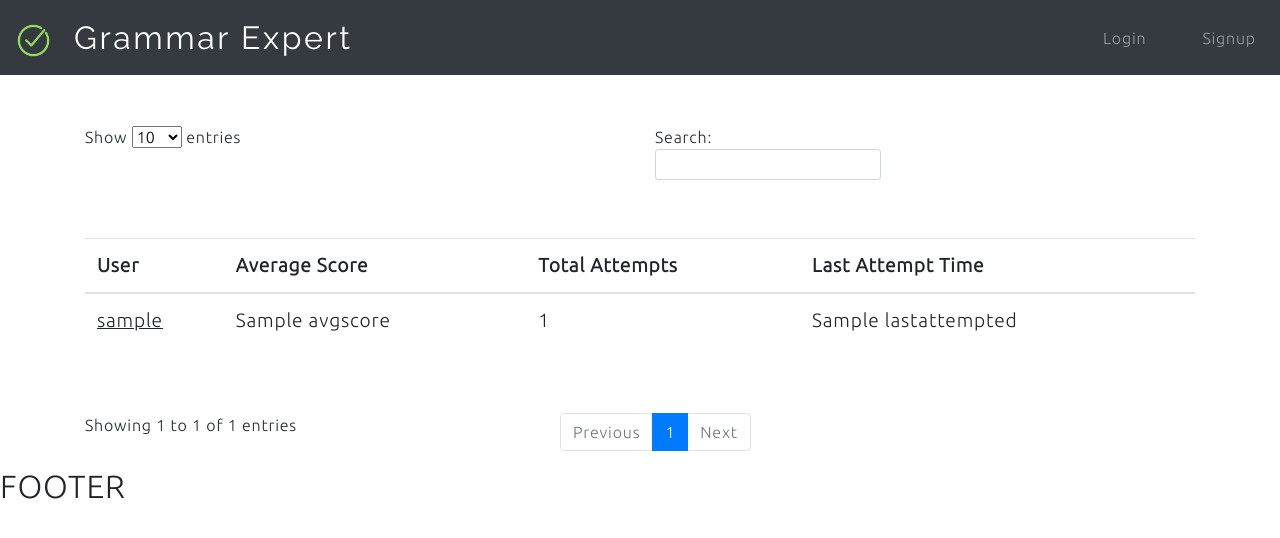
After one commit to vikasAravi/TheGrammerlyProject, a Django app: template myapp/templates/getallusersummary.html in a window 1280 px wide. The commit adds this page. Shown: the top 538 px of the page. Run offline with Django 3.2, Linux system fonts and the light colour scheme; the template is opened without the code that fills it: most values are stand-ins (such as "Sample title", 1, 10 or a date in 2020); some libraries are stand-ins or nearby versions.

Commit message:
added all user view

```diff
--- /dev/null
+++ b/myapp/static/userperfdata.js
@@ -0,0 +1,85 @@
+//this is for context of testcreator view of a particular user
+function getCookie(name) {
+    var cookieValue = null;
+    if (document.cookie && document.cookie != '') {
+        var cookies = document.cookie.split(';');
+        for (var i = 0; i < cookies.length; i++) {
+            var cookie = jQuery.trim(cookies[i]);
+            // Does this cookie string begin with the name we want?
+            if (cookie.substring(0, name.length + 1) == (name + '=')) {
+                cookieValue = decodeURIComponent(cookie.substring(name.length + 1));
+                break;
+            }
+        }
+    }
+    return cookieValue;
+}
+
+$.ajaxSetup({
+    beforeSend: function (xhr, settings) {
+        if (!(/^http:.*/.test(settings.url) || /^https:.*/.test(settings.url))) {
+            // Only send the token to relative URLs i.e. locally.
+            xhr.setRequestHeader("X-CSRFToken", getCookie('csrftoken'));
+        }
+    }
+});
+
+uuid=0
+
+$(function() {
+    $('#modChart').on('shown.bs.modal',function(event){
+        // Chart initialisieren
+        var modal = $(this);
+        var canvas = modal.find('.modal-body canvas');
+        var ctx = canvas[0].getContext("2d");
+        $.getJSON("/getuserperfdata/" + uuid, function (data) {
+            //load chart based on data
+            var myBarChart = new Chart(ctx, {
+                type: 'line',
+                data: {
+                    datasets: [{
+                        data: data['data']
+                    }]
+                },
+                options: {
+                    responsive: true,
+                    maintainAspectRatio: false,
+                    legend: {
+                        display: false
+                    },
+                    scales: {
+                        yAxes: [{
+                            ticks: {
+                                min: 0,
+                                max: 10
+                            },
+                            scaleLabel: {
+                                display: true,
+                                labelString: 'score'
+                            }
+                        }],
+                        xAxes: [{
+                            scaleLabel: {
+                                display: true,
+                                labelString: 'time'
+                            }
+                        }]
+                    }
+                }
+            });
+        });
+    }).on('hidden.bs.modal',function(event){
+        // reset canvas size
+        var modal = $(this);
+        var canvas = modal.find('.modal-body canvas');
+        canvas.attr('width','568px').attr('height','300px');
+        // destroy modal
+        $(this).data('bs.modal', null);
+    });
+})
+
+var showUserChart = function (uid, uname) {
+    $('#username').text(uname);
+    uuid = uid;
+    $('#modChart').modal('show');
+}
--- /dev/null
+++ b/myapp/templates/getallusersummary.html
@@ -0,0 +1,76 @@
+{% include "header.html" %}
+{% load static %}
+<link rel="stylesheet" href="{% static "answer.css"%}"/>
+<style>
+    #hi{
+        font-weight: bolder;
+    }
+    #hello{
+       font-style: italic;
+       font-weight: bold;
+    }
+    .userattempt {
+        text-decoration: underline;
+        cursor: pointer;
+    }
+    .userattempt:hover {
+        font-weight: bold;
+    }
+
+    .table {
+        font-size:1.2em;
+    }
+</style>
+
+<div class="container">
+
+<table id="leaderboard" class="table">
+    <thead>
+      <tr>
+        <th>User</th>
+        <th>Average Score</th>
+        <th>Total Attempts</th>
+        <th>Last Attempt Time</th>
+      </tr>
+    </thead>
+    <tbody>
+      {% for result in results %}
+      <tr>
+        <td class="userattempt" onclick = "showUserChart('{{result.userid}}', '{{result.username}}')">{{result.username}}</td>
+        <td>{{result.avgscore}}</td>
+        <td>{{result.count}}</td>
+        <td>{{result.lastattempted}}</td>
+      </tr>
+      {% endfor %}
+    </tbody>
+  </table>
+</div>
+    <div class="modal fade" id="modChart" tabindex="-1" role="dialog" aria-labelledby="exampleModalLabel" aria-hidden="true">
+        <div class="modal-dialog">
+            <div class="modal-content">
+                <div class="modal-header">
+                        <h4 class="modal-title" id="username"></h4>
+                    <button type="button" class="close" data-dismiss="modal">
+                        <span aria-hidden="true">&times;</span><span class="sr-only">Close</span>
+                    </button>
+
+                </div>
+                <div class="modal-body">
+                    <canvas id="canvas" width="568" height="300"></canvas>
+                </div>
+            </div>
+        </div>
+    </div>
+    {% include "footer.html" %}
+    <script src="https://cdn.datatables.net/1.10.19/js/jquery.dataTables.min.js"></script>
+    <script src="https://cdn.datatables.net/1.10.19/js/dataTables.bootstrap4.min.js"></script>
+    <script>
+        $(document).ready(function() {
+            $('#leaderboard').DataTable();
+        } );
+        //make ajax call
+    </script>
+    <script src="https://cdnjs.cloudflare.com/ajax/libs/Chart.js/2.7.2/Chart.bundle.min.js"></script>
+    <script src="{% static "userperfdata.js"%}"></script>
+</body>
+</html>
--- a/myapp/templates/homepage.html
+++ b/myapp/templates/homepage.html
@@ -5,6 +5,7 @@
             <p class="text-center font-weight-light">Put your grammar skills to test</p>
             <a href="{% url "home" %}"><button class="btn btn-success mt-5 btn-lg">Practice</button></a>
             <a href="{% url "getuserperformance" %}"><button class="btn btn-success mt-5 btn-lg">Your Stats</button></a>
+            <a href="{% url "getallusersummary" %}"><button class="btn btn-success mt-5 btn-lg">User Summary</button></a>
     </div>
 
 {% include "footer.html" %}
--- a/myapp/urls.py
+++ b/myapp/urls.py
@@ -17,4 +17,7 @@ urlpatterns = [
     path('home/del/<int:qid>',views.delete_question, name = 'delete'),
     path('leaderboard/<int:qid>',views.leaderboard, name = 'leaderboard'),
     path('getuserattemptdata/', views.getuserattemptdata, name='getuserattemptdata'),
+    path('getallusersummary/', views.getallusersummary, name='getallusersummary'),
+    path('getuserperfdata/<int:uid>',views.getuserperfdata, name = 'getuserperfdata'),
+
 ]
```
Also changed, not shown: myapp/views.py (+24 -2 lines), db.sqlite3.
